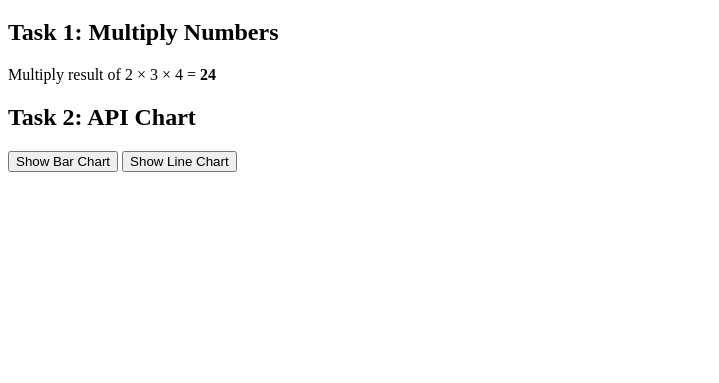
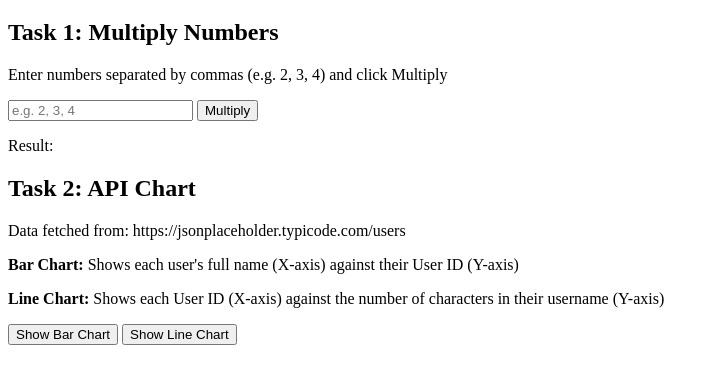
Before and after one commit to Temiwaji/js-assignment, a plain HTML site: page index.html in a window 1280 px wide. Shown: the part 61-444 px from the top of the page, without its empty margins (0-719 px from the left). Drawn offline with Linux system fonts and the light colour scheme.

Commit message:
updated charts with axis labels and input for task 1

```diff
--- a/index.html
+++ b/index.html
@@ -11,9 +11,15 @@
   <h1>JS Assignment</h1>
 
   <h2>Task 1: Multiply Numbers</h2>
-  <p>Multiply result of 2 × 3 × 4 = <strong>24</strong></p>
+  <p>Enter numbers separated by commas (e.g. 2, 3, 4) and click Multiply</p>
+  <input type="text" id="numbers" placeholder="e.g. 2, 3, 4" />
+  <button onclick="calculate()">Multiply</button>
+  <p>Result: <strong id="result"></strong></p>
 
   <h2>Task 2: API Chart</h2>
+  <p>Data fetched from: https://jsonplaceholder.typicode.com/users</p>
+  <p><strong>Bar Chart:</strong> Shows each user's full name (X-axis) against their User ID (Y-axis)</p>
+  <p><strong>Line Chart:</strong> Shows each User ID (X-axis) against the number of characters in their username (Y-axis)</p>
   <button onclick="loadBarChart()">Show Bar Chart</button>
   <button onclick="loadLineChart()">Show Line Chart</button>
 
@@ -28,7 +34,12 @@
       return result;
     }
 
-    console.log("Multiply result:", multiplyAll(2, 3, 4));
+    function calculate() {
+      const input = document.getElementById("numbers").value;
+      const nums = input.split(",").map(Number);
+      const answer = multiplyAll(...nums);
+      document.getElementById("result").textContent = answer;
+    }
 
     // ======= TASK 2 =======
     async function fetchUsers() {
@@ -46,7 +57,8 @@
       }));
 
       const surface = { name: 'Users Bar Chart', tab: 'Charts' };
-      tfvis.render.barchart(surface, data);
+      const opts = { xLabel: 'User Full Name', yLabel: 'User ID', yAxisDomain: [0, 10] };
+      tfvis.render.barchart(surface, data, opts);
     }
 
     async function loadLineChart() {
@@ -60,8 +72,8 @@
       const series = ['Username Length per User'];
       const data = { values: [values], series };
       const surface = { name: 'Users Line Chart', tab: 'Charts' };
-
-      tfvis.render.linechart(surface, data);
+      const opts = { xLabel: 'User ID', yLabel: 'Username Length', xAxisDomain: [0, 10], yAxisDomain: [0, 20] };
+      tfvis.render.linechart(surface, data, opts);
     }
 
   </script>
```
